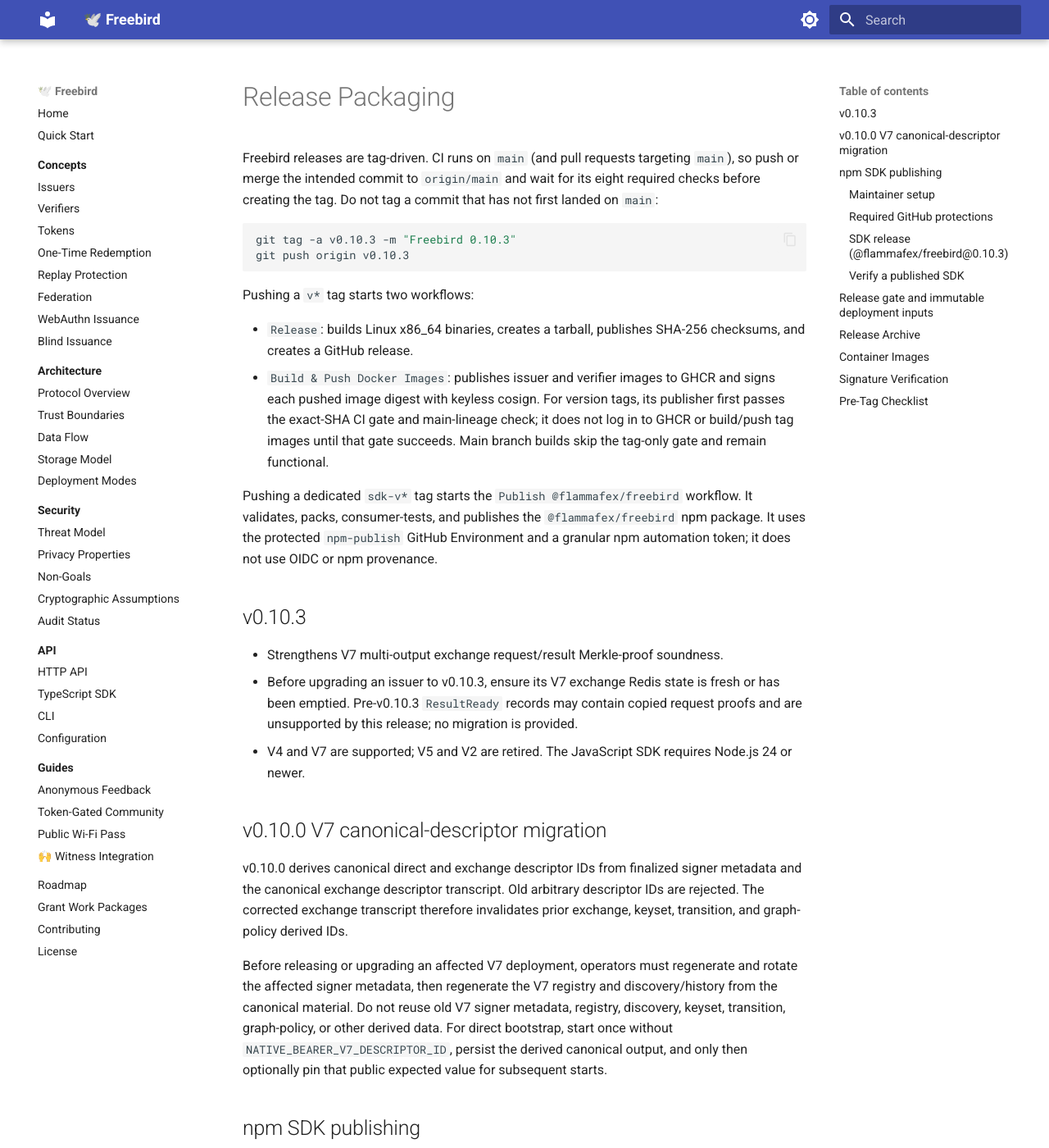
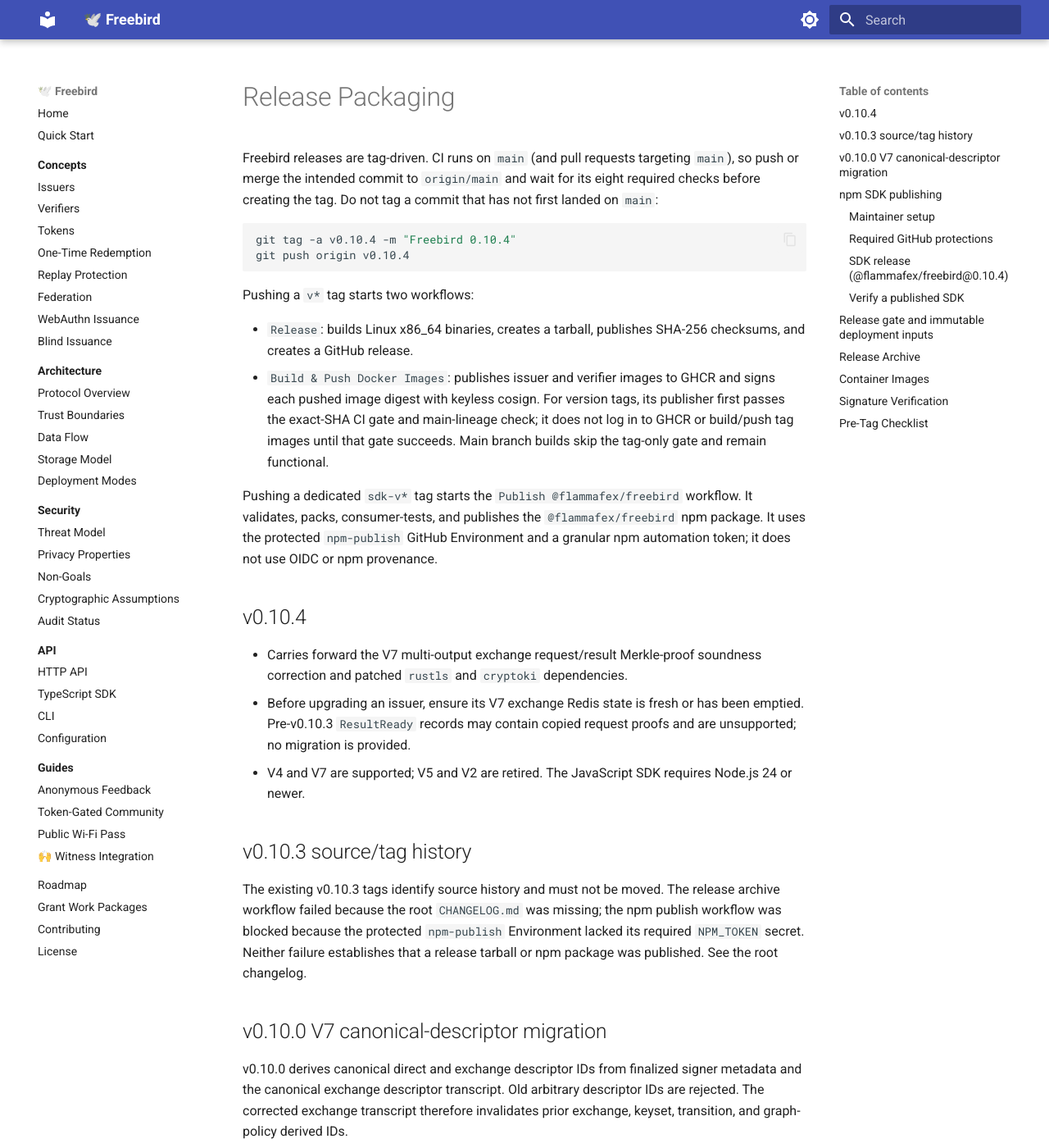
Before and after one commit to flammafex/freebird, an MkDocs documentation site: the page built from docs/release.md, in a window 1280 px wide and 1400 px high. Shown: the whole window at 82% size. Built offline with MkDocs 1.6.1 and Material for MkDocs 9.7.7, drawn with Linux system fonts in a browser that asks for light colours; some of the changed text lies outside the part shown.

Commit message:
release: prepare v0.10.4

````diff
--- a/docs/release.md
+++ b/docs/release.md
@@ -6,8 +6,8 @@
 first landed on `main`:
 
 ```bash
-git tag -a v0.10.3 -m "Freebird 0.10.3"
-git push origin v0.10.3
+git tag -a v0.10.4 -m "Freebird 0.10.4"
+git push origin v0.10.4
 ```
 
 Pushing a `v*` tag starts two workflows:
@@ -25,14 +25,23 @@
 package. It uses the protected `npm-publish` GitHub Environment and a granular
 npm automation token; it does not use OIDC or npm provenance.
 
-## v0.10.3
+## v0.10.4
 
-- Strengthens V7 multi-output exchange request/result Merkle-proof soundness.
-- Before upgrading an issuer to v0.10.3, ensure its V7 exchange Redis state is
-  fresh or has been emptied. Pre-v0.10.3 `ResultReady` records may contain copied
-  request proofs and are unsupported by this release; no migration is provided.
+- Carries forward the V7 multi-output exchange request/result Merkle-proof
+  soundness correction and patched `rustls` and `cryptoki` dependencies.
+- Before upgrading an issuer, ensure its V7 exchange Redis state is fresh or
+  has been emptied. Pre-v0.10.3 `ResultReady` records may contain copied request
+  proofs and are unsupported; no migration is provided.
 - V4 and V7 are supported; V5 and V2 are retired. The JavaScript SDK requires
   Node.js 24 or newer.
+
+## v0.10.3 source/tag history
+
+The existing v0.10.3 tags identify source history and must not be moved. The
+release archive workflow failed because the root `CHANGELOG.md` was missing;
+the npm publish workflow was blocked because the protected `npm-publish`
+Environment lacked its required `NPM_TOKEN` secret. Neither failure establishes
+that a release tarball or npm package was published. See the root changelog.
 
 ## v0.10.0 V7 canonical-descriptor migration
 
@@ -105,7 +114,7 @@
 out that SHA for packaging. Neither a moving branch nor a manually supplied
 SHA can bypass the gate.
 
-### SDK release (`@flammafex/freebird@0.10.3`)
+### SDK release (`@flammafex/freebird@0.10.4`)
 
 SDK npm releases use dedicated immutable `sdk-vMAJOR.MINOR.PATCH` tags rather
 than the Rust/container `v*` tags. After the npm organization, token, and
@@ -114,14 +123,14 @@
 The SDK release requires Node.js 24 or newer.
 
 1. In the reviewed release commit, update `sdk/js/package.json` and the root
-   `sdk/js/package-lock.json` entry to `0.10.3`. Confirm that their names and
+   `sdk/js/package-lock.json` entry to `0.10.4`. Confirm that their names and
    versions match exactly, merge that commit to protected `main`, and wait for
    all required CI checks to pass.
 2. Create and push the dedicated tag only after that review and gate:
 
    ```bash
-   git tag -a sdk-v0.10.3 <reviewed-commit> -m "Publish @flammafex/freebird 0.10.3"
-   git push origin sdk-v0.10.3
+   git tag -a sdk-v0.10.4 <reviewed-commit> -m "Publish @flammafex/freebird 0.10.4"
+   git push origin sdk-v0.10.4
    ```
 
 3. The tag push starts the workflow. Alternatively, start it manually from
@@ -129,7 +138,7 @@
    and gates that tag commit and cannot select a branch or SHA:
 
    ```bash
-   gh workflow run npm-publish.yml --ref main -f tag=sdk-v0.10.3
+   gh workflow run npm-publish.yml --ref main -f tag=sdk-v0.10.4
    ```
 
 4. Approve the `npm-publish` Environment deployment and wait for the workflow's
@@ -148,12 +157,12 @@
 the public registry record and both consumer forms after publication:
 
 ```bash
-npm view @flammafex/freebird@0.10.3 version dist.tarball --registry=https://registry.npmjs.org
+npm view @flammafex/freebird@0.10.4 version dist.tarball --registry=https://registry.npmjs.org
 tmp="$(mktemp -d)"
 trap 'rm -rf "$tmp"' EXIT
 cd "$tmp"
 npm init --yes >/dev/null
-npm install --ignore-scripts --no-audit --no-fund @flammafex/freebird@0.10.3 typescript@^5
+npm install --ignore-scripts --no-audit --no-fund @flammafex/freebird@0.10.4 typescript@^5
 node --input-type=module --eval "import('@flammafex/freebird').then(({FreebirdClient, crypto}) => { if (typeof FreebirdClient !== 'function' || typeof crypto.blind !== 'function') process.exit(1); })"
 node --eval "const {FreebirdClient, crypto} = require('@flammafex/freebird'); if (typeof FreebirdClient !== 'function' || typeof crypto.blind !== 'function') process.exit(1)"
 ```
@@ -215,7 +224,7 @@
 Verify the archive checksum before installing:
 
 ```bash
-sha256sum -c freebird-0.10.3-linux-x86_64.tar.gz.sha256
+sha256sum -c freebird-0.10.4-linux-x86_64.tar.gz.sha256
 ```
 
 ## Container Images
@@ -223,9 +232,9 @@
 Tag releases publish:
 
 ```text
-ghcr.io/flammafex/freebird-issuer:0.10.3
+ghcr.io/flammafex/freebird-issuer:0.10.4
 ghcr.io/flammafex/freebird-issuer:0.10
-ghcr.io/flammafex/freebird-verifier:0.10.3
+ghcr.io/flammafex/freebird-verifier:0.10.4
 ghcr.io/flammafex/freebird-verifier:0.10
 ```
 
@@ -241,7 +250,7 @@
 
 ```bash
 cosign verify \
-  --certificate-identity-regexp 'https://github.com/.*/.github/workflows/docker.yml@refs/tags/v0.10.3' \
+  --certificate-identity-regexp 'https://github.com/.*/.github/workflows/docker.yml@refs/tags/v0.10.4' \
   --certificate-oidc-issuer https://token.actions.githubusercontent.com \
   ghcr.io/flammafex/freebird-issuer@sha256:<digest>
 ```
````
Also changed, not shown: CHANGELOG.md (added, +21 -0 lines), 10 other files.
